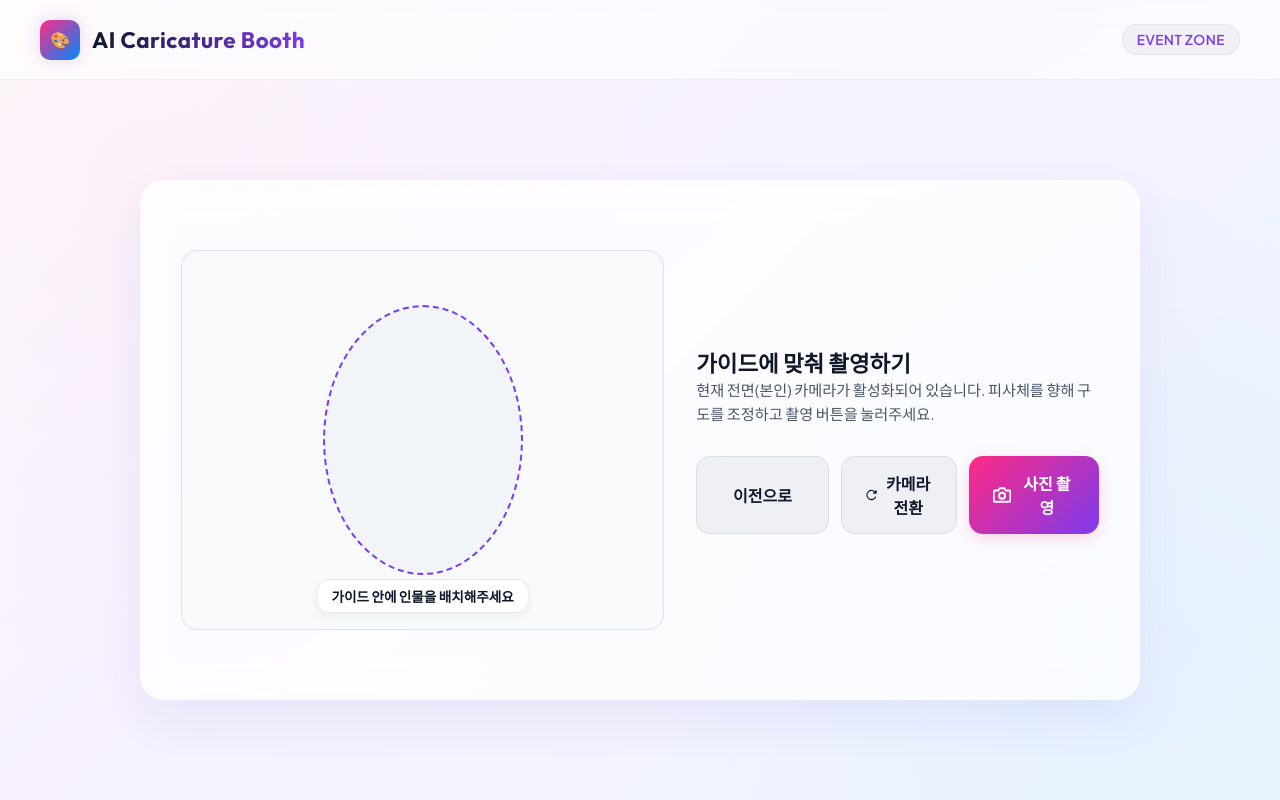
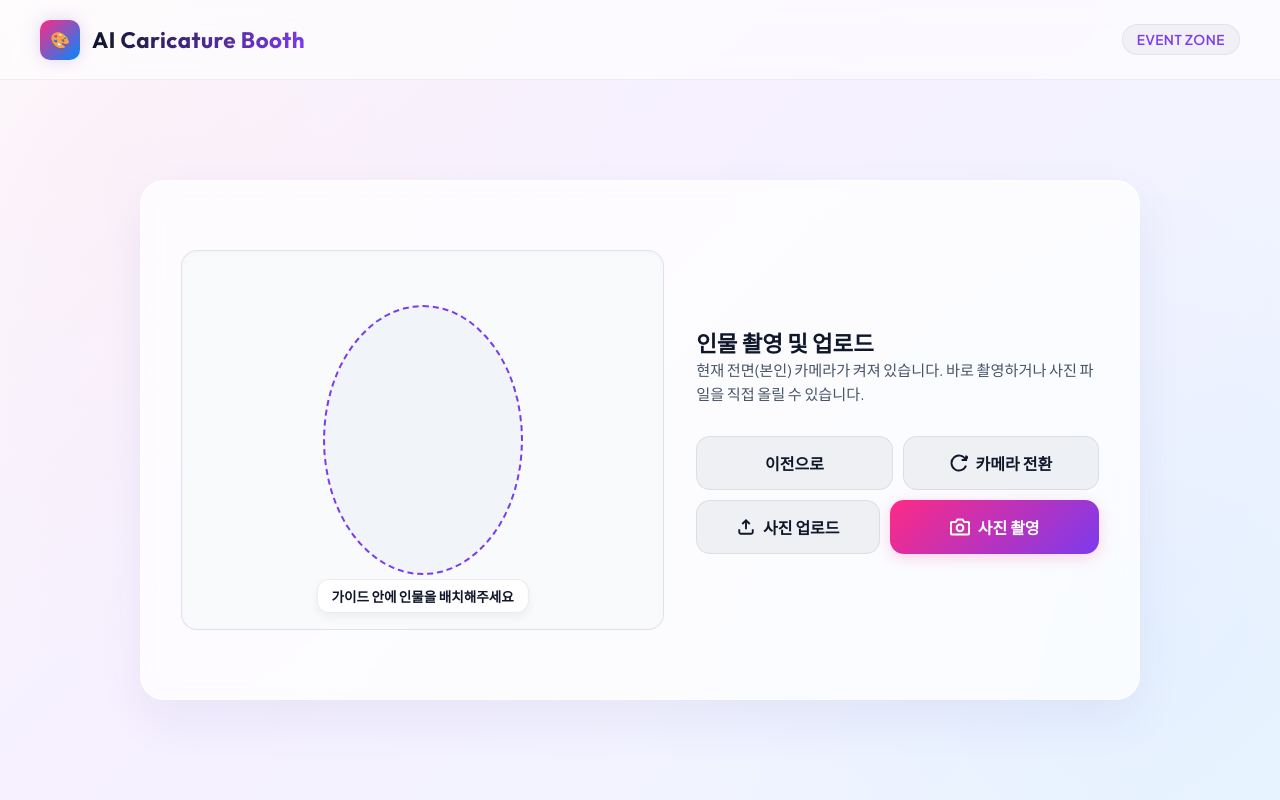
Before and after one commit to mellow211/aiPhoto, a React (Vite) app: page / in a window 1280 px wide. Both pictures are taken after a click on the button "캐리커처 만들기". Built offline with nearby package versions, Linux system fonts and the light colour scheme; no server answers.

Commit message:
feat: add image file upload fallback and alternative choice for non-camera environments

```diff
--- a/src/components/CameraScreen.jsx
+++ b/src/components/CameraScreen.jsx
@@ -3,14 +3,15 @@ import React, { useRef, useState, useEffect } from 'react';
 export default function CameraScreen({ onCapture, onBack }) {
   const videoRef = useRef(null);
   const canvasRef = useRef(null);
+  const fileInputRef = useRef(null);
   const [stream, setStream] = useState(null);
   const [capturedImage, setCapturedImage] = useState(null);
   const [facingMode, setFacingMode] = useState('user'); // 'user' (front) or 'environment' (back)
   const [error, setError] = useState(null);
 
-  // Initialize and manage camera stream declaratively
+  // Initialize and manage camera stream
   useEffect(() => {
-    if (capturedImage) return; // Pause camera if we already took a photo
+    if (capturedImage) return; // Pause camera if we already have a photo
 
     let activeStream = null;
 
@@ -28,13 +29,14 @@ export default function CameraScreen({ onCapture, onBack }) {
         const mediaStream = await navigator.mediaDevices.getUserMedia(constraints);
         activeStream = mediaStream;
         setStream(mediaStream);
+        setError(null); // Clear errors on success
 
         if (videoRef.current) {
           videoRef.current.srcObject = mediaStream;
         }
       } catch (err) {
         console.error('Camera access error:', err);
-        setError('카메라를 활성화할 수 없습니다. 기기의 카메라 권한을 확인하고 전/후면 카메라가 사용 가능한지 점검해주세요.');
+        setError('카메라를 활성화할 수 없습니다. 대신 사진 파일을 업로드해 주세요.');
       }
     }
 
@@ -55,11 +57,9 @@ export default function CameraScreen({ onCapture, onBack }) {
       const canvas = canvasRef.current;
       const context = canvas.getContext('2d');
 
-      // Match canvas dimensions to video
       canvas.width = video.videoWidth || 1280;
       canvas.height = video.videoHeight || 720;
 
-      // Apply mirroring ONLY for front camera (user mode)
       if (facingMode === 'user') {
         context.translate(canvas.width, 0);
         context.scale(-1, 1);
@@ -68,25 +68,40 @@ export default function CameraScreen({ onCapture, onBack }) {
       context.drawImage(video, 0, 0, canvas.width, canvas.height);
 
       if (facingMode === 'user') {
-        context.setTransform(1, 0, 0, 1, 0, 0); // Reset mirroring transform
+        context.setTransform(1, 0, 0, 1, 0, 0);
       }
 
       const dataUrl = canvas.toDataURL('image/jpeg', 0.9);
       setCapturedImage(dataUrl);
 
-      // Stop current streams immediately to free up device resources
       if (stream) {
         stream.getTracks().forEach((track) => track.stop());
       }
     }
   };
 
+  // Convert uploaded image file to base64 URL
+  const handleFileUpload = (e) => {
+    const file = e.target.files?.[0];
+    if (file) {
+      const reader = new FileReader();
+      reader.onloadend = () => {
+        setCapturedImage(reader.result); // base64 string
+
+        // Stop current streams immediately if running
+        if (stream) {
+          stream.getTracks().forEach((track) => track.stop());
+        }
+      };
+      reader.readAsDataURL(file);
+    }
+  };
+
   const handleRetake = () => {
-    setCapturedImage(null); // Triggers camera restart via useEffect dependencies
+    setCapturedImage(null); // Triggers camera restart
   };
 
   const toggleFacingMode = () => {
-    // Switch between user (front) and environment (back) camera
     setFacingMode((prevMode) => (prevMode === 'user' ? 'environment' : 'user'));
   };
 
@@ -98,21 +113,39 @@ export default function CameraScreen({ onCapture, onBack }) {
 
   return (
     <div className="glass-card camera-layout">
-      {/* Hidden canvas for exporting base64 image data */}
+      {/* Hidden elements */}
       <canvas ref={canvasRef} style={{ display: 'none' }} />
+      <input
+        ref={fileInputRef}
+        type="file"
+        accept="image/*"
+        style={{ display: 'none' }}
+        onChange={handleFileUpload}
+      />
 
-      {/* Left side: Viewfinder preview */}
+      {/* Left side: Viewfinder or Upload Card */}
       <div className="camera-preview-container">
-        {error ? (
-          <div style={{ display: 'flex', height: '100%', alignItems: 'center', justifyContent: 'center', padding: '20px', textAlign: 'center', color: 'var(--accent-pink)' }}>
-            <p>{error}</p>
-          </div>
-        ) : capturedImage ? (
+        {capturedImage ? (
           <img
             src={capturedImage}
             alt="Captured preview"
             className="camera-captured-preview"
           />
+        ) : error ? (
+          /* Upload Fallback Card when camera is absent/blocked */
+          <div style={{ display: 'flex', flexDirection: 'column', height: '100%', alignItems: 'center', justifyContent: 'center', padding: '40px', gap: '16px', background: 'rgba(15,23,42,0.02)', textAlign: 'center' }}>
+            <span style={{ fontSize: '3rem' }}>📁</span>
+            <div>
+              <h3 style={{ fontSize: '1.2rem', fontWeight: 700, marginBottom: '6px', color: 'var(--text-main)' }}>카메라를 사용할 수 없습니다</h3>
+              <p style={{ color: 'var(--text-muted)', fontSize: '0.85rem', lineHeight: 1.5 }}>
+                기기에 카메라가 없거나 권한이 비활성화되어 있습니다.<br />
+                대신 아래 버튼을 눌러 사진 파일을 선택해 주세요.
+              </p>
+            </div>
+            <button className="btn btn-primary" onClick={() => fileInputRef.current?.click()} style={{ flex: 'none', padding: '12px 28px', fontSize: '0.9rem' }}>
+              사진 파일 선택
+            </button>
+          </div>
         ) : (
           <>
             <video
@@ -132,51 +165,78 @@ export default function CameraScreen({ onCapture, onBack }) {
         )}
       </div>
 
-      {/* Right side: Panel logs and actions */}
+      {/* Right side: Control buttons */}
       <div className="camera-controls-panel">
         <div>
           <h2 className="camera-instruction">
-            {capturedImage ? '촬영 완료!' : '가이드에 맞춰 촬영하기'}
+            {capturedImage ? '사진 확인' : '인물 촬영 및 업로드'}
           </h2>
           <p className="camera-sub-instruction">
             {capturedImage
-              ? '사진 확인 후 마음에 들면 [사용하기]를 누르세요. 원치 않으면 [다시 찍기]를 눌러 다시 시작할 수 있습니다.'
-              : `현재 ${facingMode === 'user' ? '전면(본인)' : '후면(인물)'} 카메라가 활성화되어 있습니다. 피사체를 향해 구도를 조정하고 촬영 버튼을 눌러주세요.`}
+              ? '업로드된 사진이 마음에 들면 [사용하기]를 누르세요. 다른 파일이나 촬영본을 사용하려면 [다시 선택]을 누르세요.'
+              : error
+                ? 'PC 환경이나 카메라 미지원 브라우저인 경우, 가지고 계신 이미지 파일을 업로드하여 캐리커처 생성을 테스트하실 수 있습니다.'
+                : `현재 ${facingMode === 'user' ? '전면(본인)' : '후면(인물)'} 카메라가 켜져 있습니다. 바로 촬영하거나 사진 파일을 직접 올릴 수 있습니다.`}
           </p>
         </div>
 
-        <div className="camera-actions">
+        <div className="camera-actions" style={{ flexWrap: 'wrap', gap: '10px' }}>
           {capturedImage ? (
-            <>
+            <div style={{ display: 'flex', width: '100%', gap: '10px' }}>
               <button className="btn btn-secondary" onClick={handleRetake}>
-                <span>다시 찍기</span>
+                <span>다시 선택</span>
               </button>
               <button className="btn btn-primary" onClick={handleConfirm}>
                 <span>사용하기</span>
               </button>
-            </>
-          ) : (
-            <>
-              <button className="btn btn-secondary" onClick={onBack}>
+            </div>
+          ) : error ? (
+            /* Layout for Camera Error state */
+            <div style={{ display: 'flex', width: '100%', gap: '10px' }}>
+              <button className="btn btn-secondary" onClick={onBack} style={{ flex: '0.4' }}>
                 <span>이전으로</span>
               </button>
-
-              {/* Camera Switch Toggle Button */}
-              <button className="btn btn-secondary" onClick={toggleFacingMode} disabled={!!error} style={{ flex: '0.8' }}>
+              <button className="btn btn-primary" onClick={() => fileInputRef.current?.click()} style={{ flex: '1' }}>
+                <svg width="20" height="20" viewBox="0 0 24 24" fill="none" stroke="currentColor" strokeWidth="2.5">
+                  <path d="M21 15v4a2 2 0 0 1-2 2H5a2 2 0 0 1-2-2v-4"></path>
+                  <polyline points="17 8 12 3 7 8"></polyline>
+                  <line x1="12" y1="3" x2="12" y2="15"></line>
+                </svg>
+                <span>사진 파일 선택</span>
+              </button>
+            </div>
+          ) : (
+            /* Layout for Normal Camera State (Stacked 2x2 grid for tablet ergonomics) */
+            <div style={{ display: 'flex', flexDirection: 'column', width: '100%', gap: '10px' }}>
+              <div style={{ display: 'flex', gap: '10px' }}>
+                <button className="btn btn-secondary" onClick={onBack} style={{ flex: 1 }}>
+                  <span>이전으로</span>
+                </button>
+                <button className="btn btn-secondary" onClick={toggleFacingMode} style={{ flex: 1 }}>
                   <svg width="18" height="18" viewBox="0 0 24 24" fill="none" stroke="currentColor" strokeWidth="2.5">
                     <path d="M21.5 2v6h-6M21.34 15.57a10 10 0 1 1-.57-8.38l5.67-5.67"/>
                   </svg>
                   <span>카메라 전환</span>
                 </button>
-
-              <button className="btn btn-primary" onClick={handleCapture} disabled={!!error}>
+              </div>
+              <div style={{ display: 'flex', gap: '10px' }}>
+                <button className="btn btn-secondary" onClick={() => fileInputRef.current?.click()} style={{ flex: 1 }}>
+                  <svg width="18" height="18" viewBox="0 0 24 24" fill="none" stroke="currentColor" strokeWidth="2.5">
+                    <path d="M21 15v4a2 2 0 0 1-2 2H5a2 2 0 0 1-2-2v-4"></path>
+                    <polyline points="17 8 12 3 7 8"></polyline>
+                    <line x1="12" y1="3" x2="12" y2="15"></line>
+                  </svg>
+                  <span>사진 업로드</span>
+                </button>
+                <button className="btn btn-primary" onClick={handleCapture} style={{ flex: 1.2 }}>
                   <svg width="20" height="20" viewBox="0 0 24 24" fill="none" stroke="currentColor" strokeWidth="2.5">
                     <path d="M23 19a2 2 0 0 1-2 2H3a2 2 0 0 1-2-2V8a2 2 0 0 1 2-2h4l2-3h6l2 3h4a2 2 0 0 1 2 2z"></path>
                     <circle cx="12" cy="13" r="4"></circle>
                   </svg>
                   <span>사진 촬영</span>
                 </button>
-            </>
+              </div>
+            </div>
           )}
         </div>
       </div>
```
Lines whose indentation alone changed are shown as unchanged.
